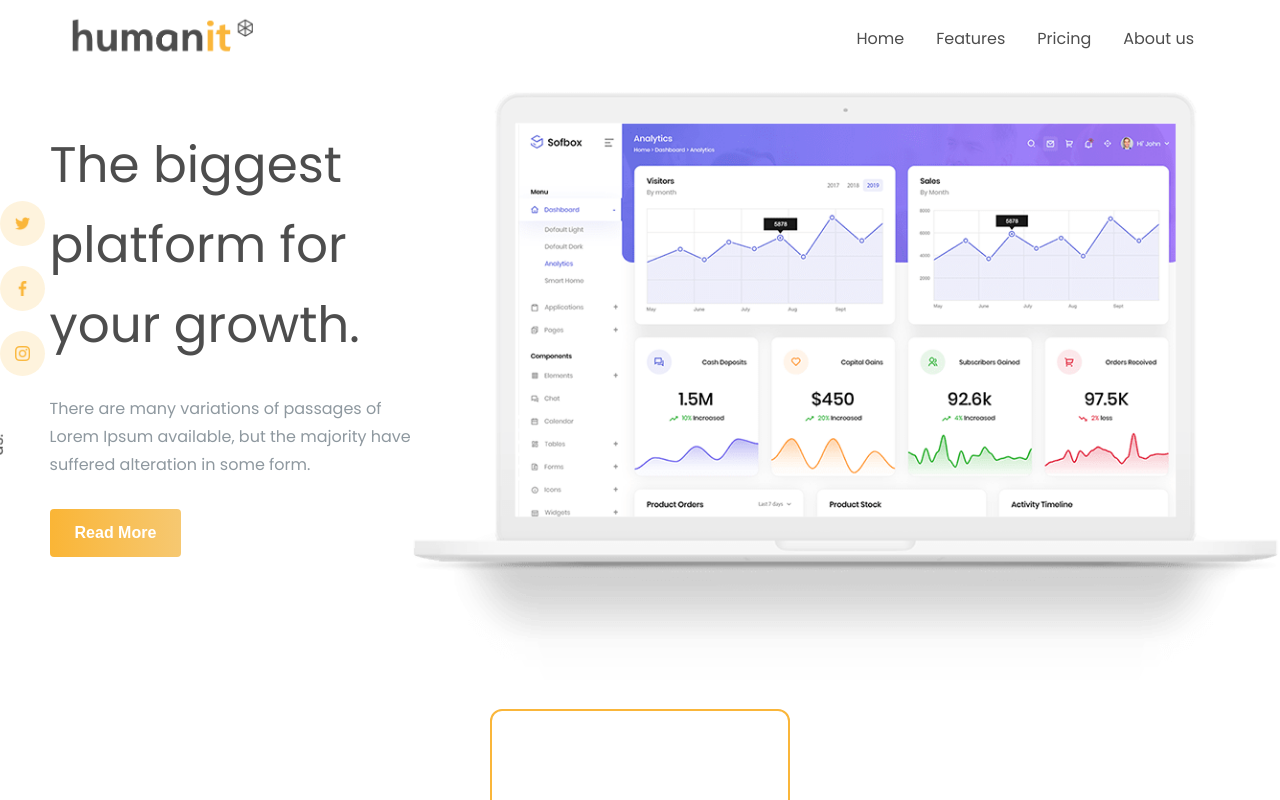
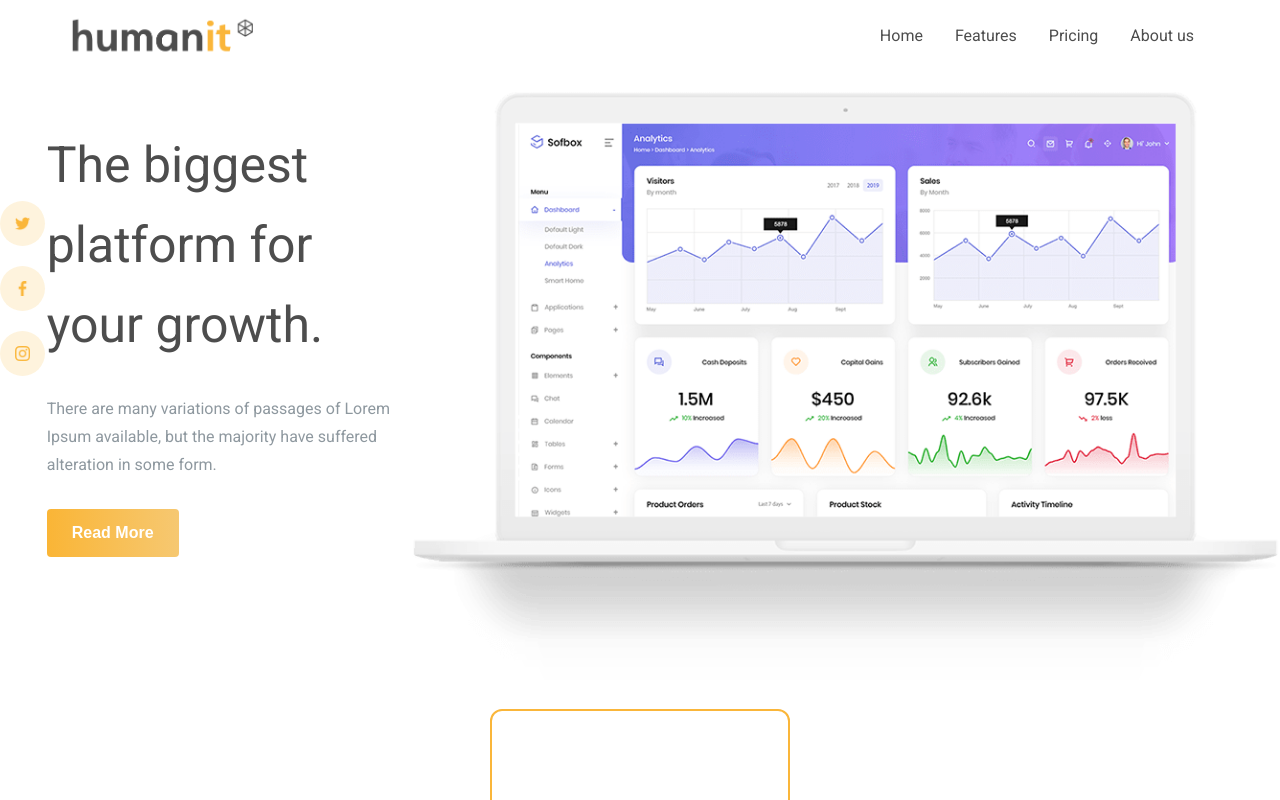
Before and after one commit to MarcinGazda/PPMLight.WWW, a React (Vite) app: page / in a window 1280 px wide. Shown: the top 800 px of the page. Built offline with nearby package versions, Linux system fonts and the light colour scheme.

Commit message:
styles: change font from Poppins to Roboto

```diff
--- a/src/assets/variables.scss
+++ b/src/assets/variables.scss
@@ -1,6 +1,8 @@
-@import url("https://fonts.googleapis.com/css2?family=Poppins:wght@400;500;600;700;800&display=swap");
+//@import url("https://fonts.googleapis.com/css2?family=Poppins:wght@400;500;600;700;800&display=swap");
+@import url("https://fonts.googleapis.com/css2?family=Roboto:wght@300;400;500;700;900&display=swap");
 
-$Poppins: "Poppins", sans-serif;
+//$Poppins: "Poppins", sans-serif;
+$Poppins: "Roboto", sans-serif;
 
 $gray: #4d4d4d;
 $orange: #fab63a;
```
